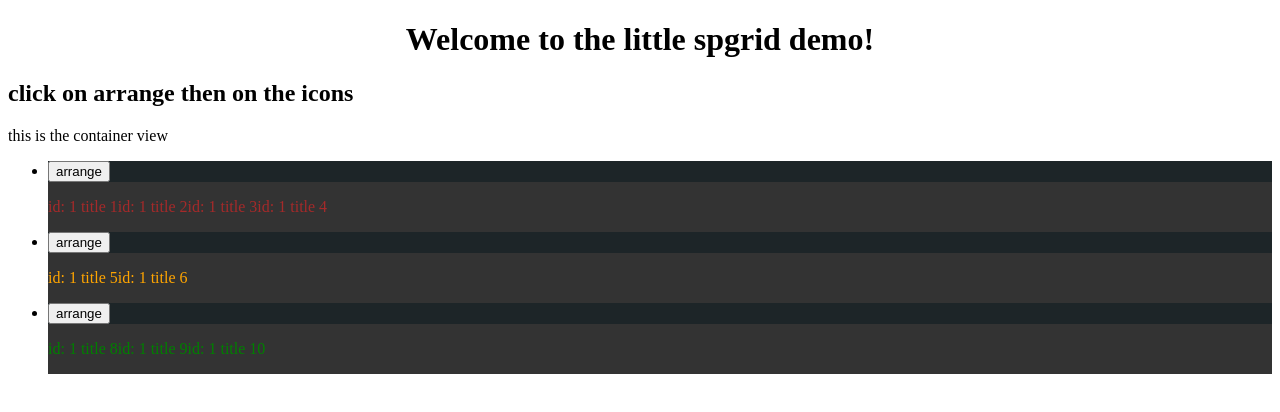
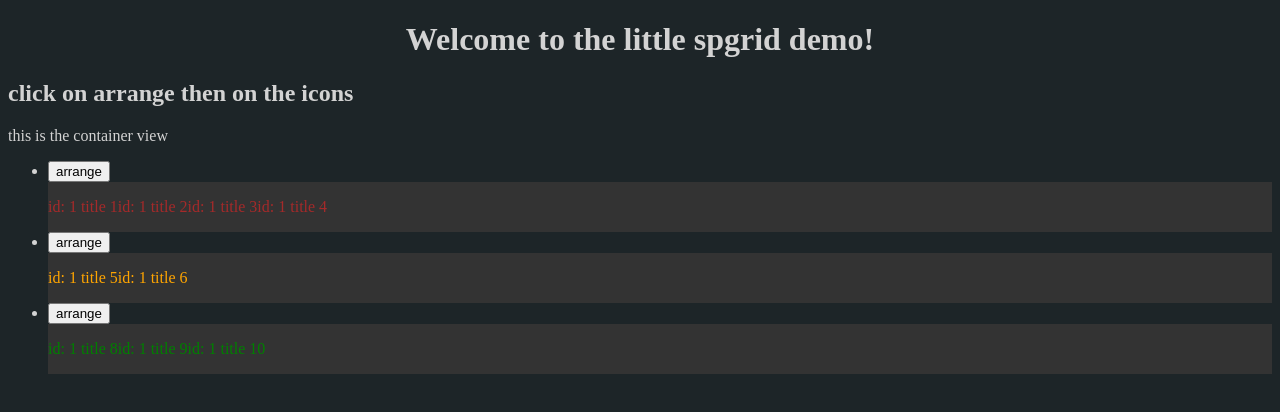
Before and after one commit to foxjazz/customfishing, an Angular app: page / in a window 1280 px wide. Shown: the top 412 px of the page. Built offline with nearby package versions, Linux system fonts and the light colour scheme.

Commit message:
updated styls

```diff
--- a/src/app/sprowview/sprowview.component.html
+++ b/src/app/sprowview/sprowview.component.html
@@ -3,6 +3,8 @@
   <img src="../../assets/rowtype1.png" alt="two column" height="16" width="32" (click)="setConfig('c1')">
 
   <img src="../../assets/rowtype2.png" alt="three column" height="16" width="32" (click)="setConfig('c2')">
+  <img src="../../assets/rowtype1.png" alt="two column" height="16" width="32" (click)="setConfig('c3')">
+  <img src="../../assets/rowtype2.png" alt="three column" height="16" width="32" (click)="setConfig('c4')">
   <ul>
     <li *ngFor="let data of siblings">
       <app-data [setdata]="data"></app-data>
--- a/src/styles.css
+++ b/src/styles.css
@@ -1 +1,4 @@
-/* You can add global styles to this file, and also import other style files */
+body{
+  background-color: #1d2528;
+  color: lightgrey;
+}/* You can add global styles to this file, and also import other style files */
```
